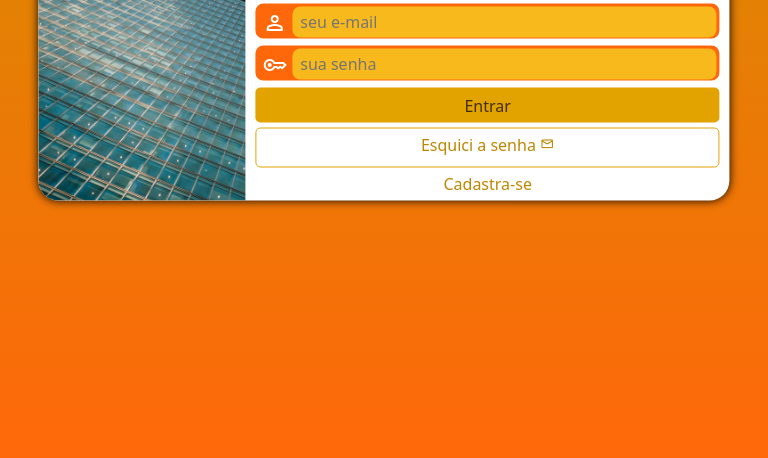
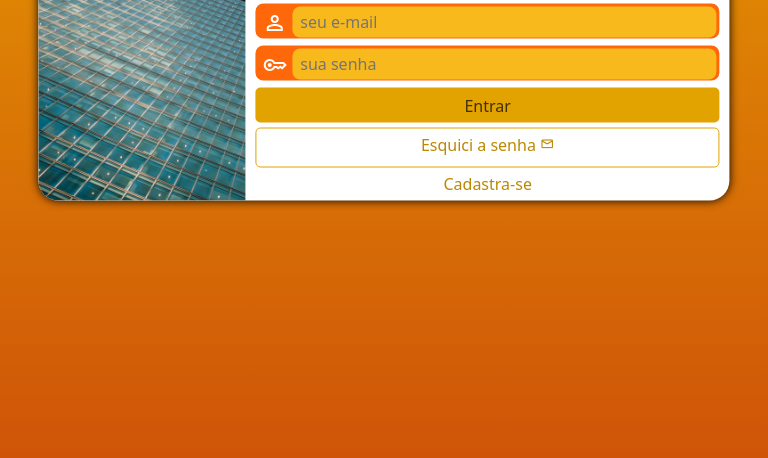
Before and after one commit to diegosaless/projeto-loginn, a plain HTML site: page index.html in a window 768 px wide. Shown: the part 342-800 px from the top of the page. Drawn offline with nearby package versions, Linux system fonts and the light colour scheme.

Commit message:
Update media-queries.css

```diff
--- a/estilo/media-queries.css
+++ b/estilo/media-queries.css
@@ -15,7 +15,7 @@ azul - 023047
 
 @media screen and (min-width: 768px) and (max-width: 992px) { /* TABLET */
     body, html {
-        background-image: linear-gradient(to top, #ff680a, #ce9300);
+        background-image: linear-gradient(to top, #cf5408, #e9a702);
     }
 
     #login {
```
